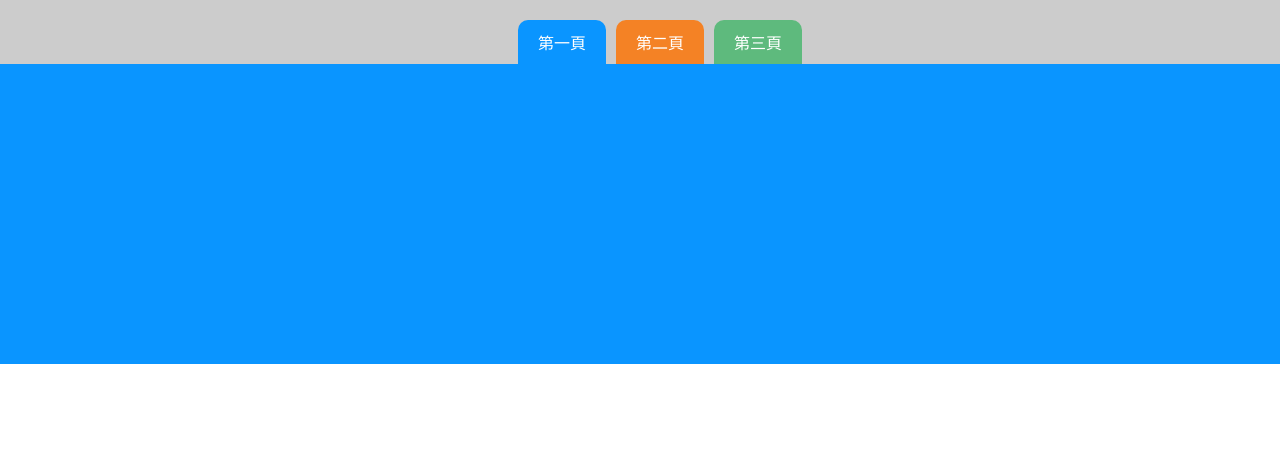
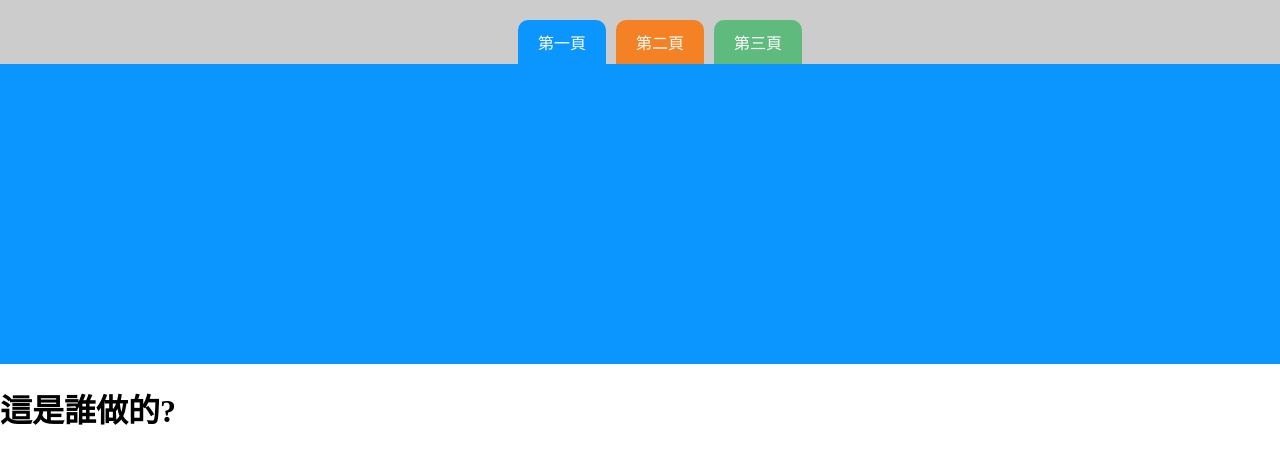
Before and after one commit to sw355498/TGD_104_g2, a plain HTML site: page tag.html in a window 1280 px wide. Drawn offline with Linux system fonts and the light colour scheme.

Commit message:
no message

```diff
--- a/tag.html
+++ b/tag.html
@@ -78,5 +78,7 @@
     </ul>
 
     <div class="box"></div>
+
+    <h1>這是誰做的?</h1>
 </body>
 </html>
```
